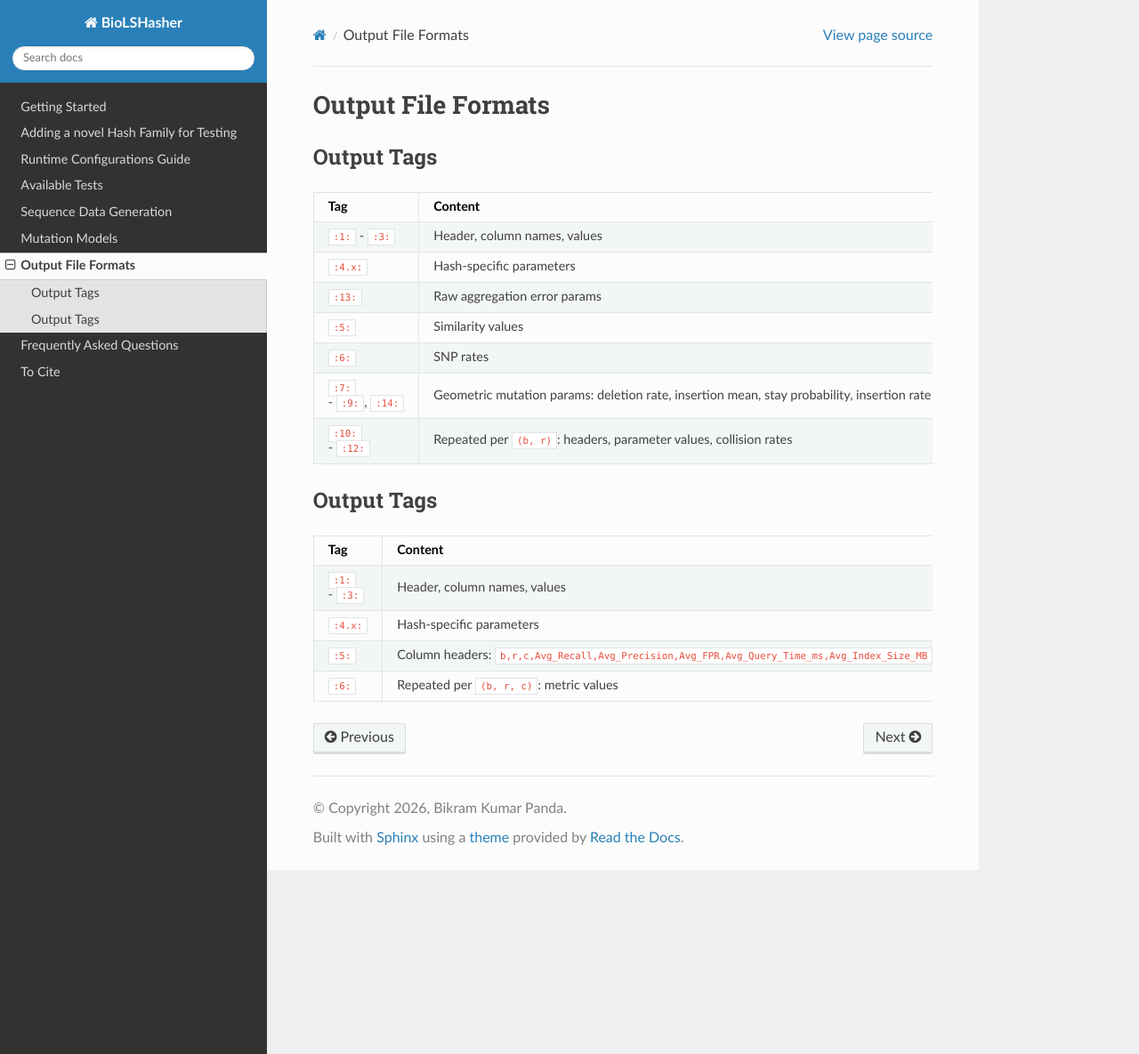
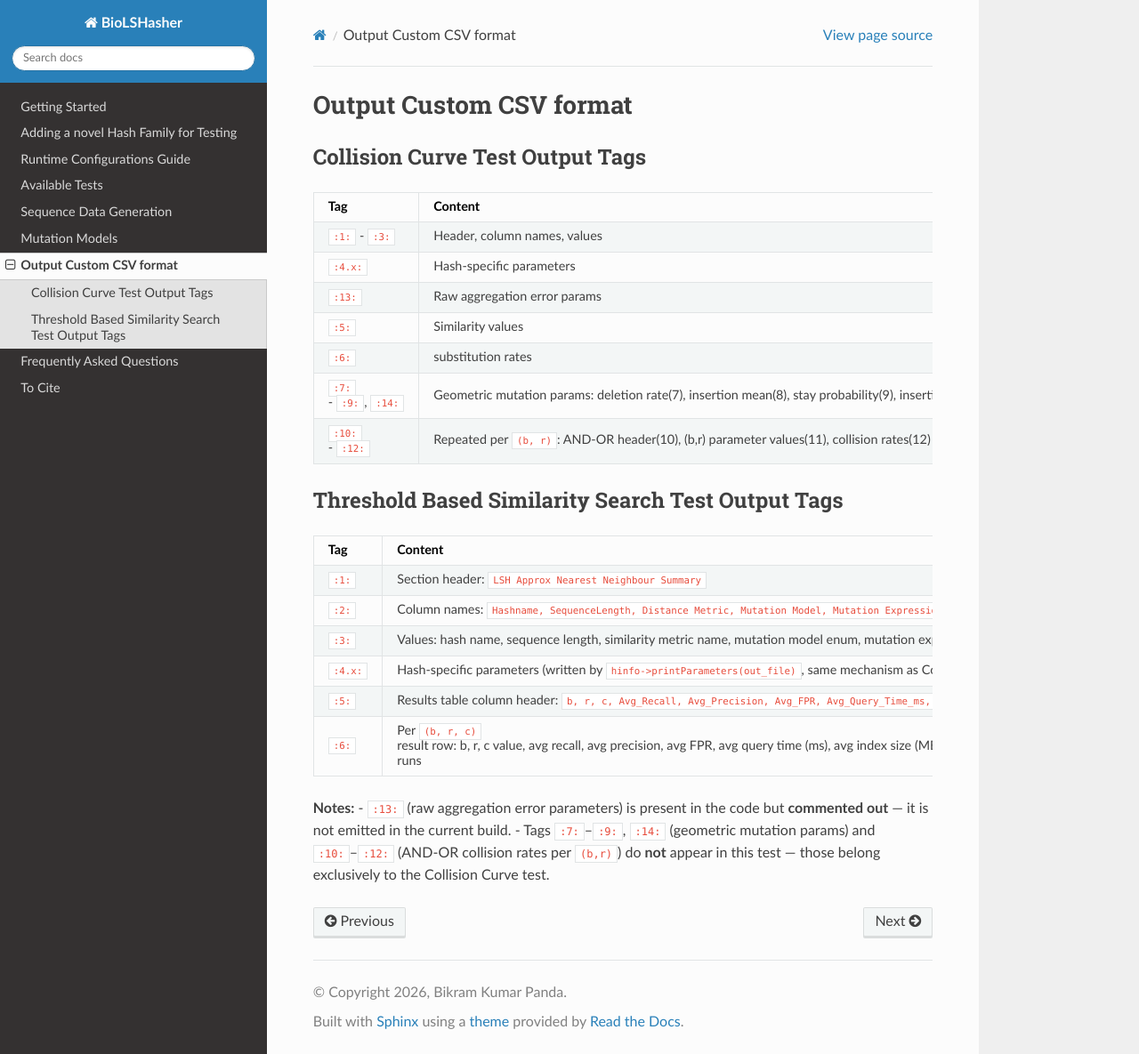
Before and after one commit to bpanda-dev/BioLSHasher-guide, a Sphinx documentation site: the page built from docs/source/content/outputFileFormats.rst, in a window 1280 px wide and 1185 px high. Shown: the whole window at 89% size. Built offline with Sphinx 7.4.7 and the Read the Docs theme 3.1.0, drawn with Linux system fonts in a browser that asks for light colours.

Commit message:
logo and output file formats

```diff
--- a/docs/source/content/outputFileFormats.rst
+++ b/docs/source/content/outputFileFormats.rst
@@ -1,9 +1,9 @@
-Output File Formats
-====================
+Output Custom CSV format
+========================
 
 
-Output Tags
-~~~~~~~~~~~
+Collision Curve Test Output Tags
+~~~~~~~~~~~~~~~~~~~~~~~~~~~~~~~~~
 
 .. list-table::
    :header-rows: 1
@@ -19,27 +19,35 @@ Output Tags
    * - ``:5:``
      - Similarity values
    * - ``:6:``
-     - SNP rates
+     - substitution rates
    * - ``:7:`` - ``:9:``, ``:14:``
-     - Geometric mutation params: deletion rate, insertion mean, stay probability, insertion rate
+     - Geometric mutation params: deletion rate(7), insertion mean(8), stay probability(9), insertion rate(14)
    * - ``:10:`` - ``:12:``
-     - Repeated per ``(b, r)``: headers, parameter values, collision rates
+     - Repeated per ``(b, r)``: AND-OR header(10), (b,r) parameter values(11), collision rates(12)
 
 
+Threshold Based Similarity Search Test Output Tags
+~~~~~~~~~~~~~~~~~~~~~~~~~~~~~~~~~~~~~~~~~~~~~~~~~~~
 
-Output Tags
-~~~~~~~~~~~
 
 .. list-table::
    :header-rows: 1
 
    * - Tag
      - Content
-   * - ``:1:`` - ``:3:``
-     - Header, column names, values
+   * - ``:1:``
+     - Section header: ``LSH Approx Nearest Neighbour Summary``
+   * - ``:2:``
+     - Column names: ``Hashname, SequenceLength, Distance Metric, Mutation Model, Mutation Expression``
+   * - ``:3:``
+     - Values: hash name, sequence length, similarity metric name, mutation model enum, mutation expression type
    * - ``:4.x:``
-     - Hash-specific parameters
+     - Hash-specific parameters (written by ``hinfo->printParameters(out_file)``, same mechanism as Collision Curve)
    * - ``:5:``
-     - Column headers: ``b,r,c,Avg_Recall,Avg_Precision,Avg_FPR,Avg_Query_Time_ms,Avg_Index_Size_MB``
+     - Results table column header: ``b, r, c, Avg_Recall, Avg_Precision, Avg_FPR, Avg_Query_Time_ms, Avg_Index_Size_MB``
    * - ``:6:``
-     - Repeated per ``(b, r, c)``: metric values
+     - Per ``(b, r, c)`` result row: b, r, c value, avg recall, avg precision, avg FPR, avg query time (ms), avg index size (MB) — one row per combination, averaged over ``NUM_RUNS`` runs
+
+**Notes:**
+- ``:13:`` (raw aggregation error parameters) is present in the code but **commented out** — it is not emitted in the current build.
+- Tags ``:7:``–``:9:``, ``:14:`` (geometric mutation params) and ``:10:``–``:12:`` (AND-OR collision rates per ``(b,r)``) do **not** appear in this test — those belong exclusively to the Collision Curve test.
--- a/docs/source/index.rst
+++ b/docs/source/index.rst
@@ -1,5 +1,10 @@
 BioLSHasher Documentation
 ==================================
+
+.. figure:: ./media/BioLSHasherLogo.png
+   :alt: Logo
+   :width: 600px
+   :align: center
 
 .. note::
 
```
Also changed, not shown: 1 other file.
